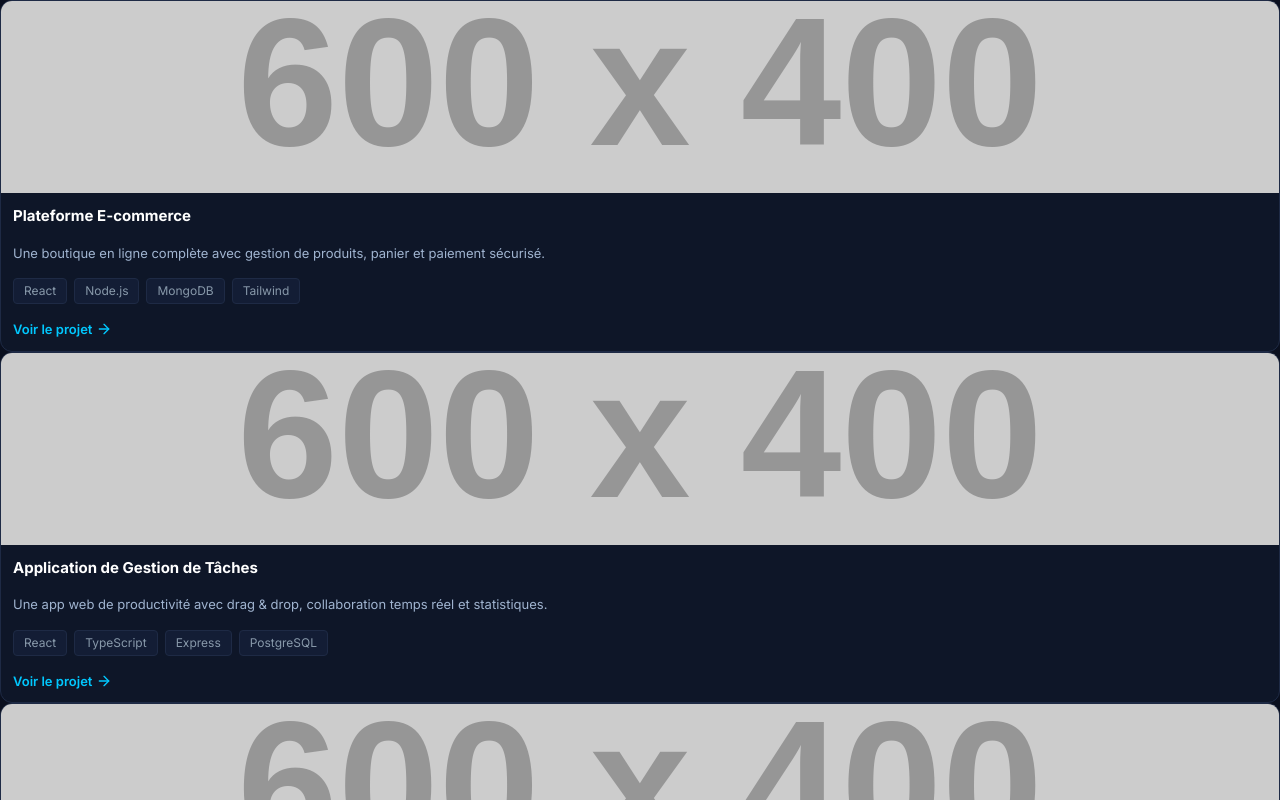
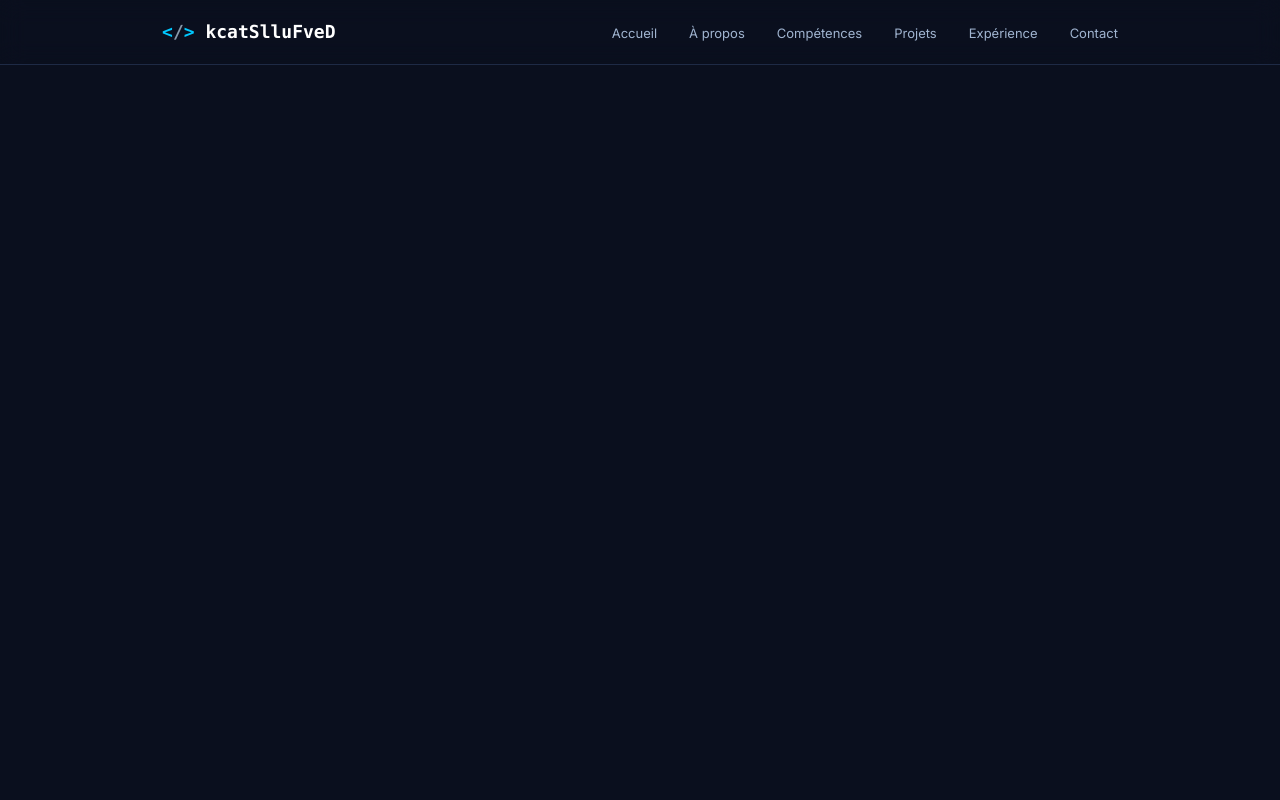
Before and after one commit to andy123-glitch/portefolio, a React (Vite) app: page / in a window 1280 px wide. Shown: the top 800 px of the page. Built offline with nearby package versions, Linux system fonts and the light colour scheme.

Commit message:
feat: Ajoute des type dans les données et Création du header

```diff
--- a/src/datas/experienceData.js
+++ b/src/datas/experienceData.ts
@@ -1,14 +1,13 @@
-
+import { type Experience } from "../types/index";
 // Expériences professionnelles - données pour la section Experience
-export const experiences= [
+export const experiences: Experience[] = [
   {
     id: 1,
     period: "2023 - Présent",
     city: "Paris, France",
     role: "Développeur Fullstack",
     company: "TechCorp",
-    description:
-      "Développement et maintenance d'une plateforme SaaS. Mise en place d'une architecture microservices et optimisation des performances.",
+    description: "Développement et maintenance d'une plateforme SaaS. Mise en place d'une architecture microservices et optimisation des performances.",
     technologies: ["React", "Node.js", "Docker", "PostgreSQL"],
   },
   {
@@ -17,8 +16,7 @@ export const experiences= [
     city: "Lyon, France",
     role: "Développeur Frontend",
     company: "WebAgency",
-    description:
-      "Création d'interfaces utilisateurs modernes et responsives. Intégration de maquettes Figma et collaboration avec l'équipe design.",
+    description: "Création d'interfaces utilisateurs modernes et responsives. Intégration de maquettes Figma et collaboration avec l'équipe design.",
     technologies: ["React", "TypeScript", "Tailwind CSS"],
   },
   {
@@ -27,8 +25,7 @@ export const experiences= [
     city: "Remote",
     role: "Développeur Backend",
     company: "StartupXYZ",
-    description:
-      "Conception d'APIs RESTful et gestion de bases de données. Mise en place de tests automatisés et CI/CD.",
+    description: "Conception d'APIs RESTful et gestion de bases de données. Mise en place de tests automatisés et CI/CD.",
     technologies: ["Node.js", "Express", "MongoDB", "Git"],
   },
 ];
--- a/src/datas/projectsData.js
+++ /dev/null
@@ -1,33 +0,0 @@
-// Projets - données pour la section Projects
-export const projects = [
-  {
-    id: 1,
-    title: "Plateforme E-commerce",
-    description:
-      "Une boutique en ligne complète avec gestion de produits, panier et paiement sécurisé.",
-    technologies: ["React", "Node.js", "MongoDB", "Tailwind"],
-    github: "https://github.com/",
-    live: "https://exemple.com/",
-    image: "https://placehold.co/600x400/0e2628/00c8ff?text=E-commerce",
-  },
-  {
-    id: 2,
-    title: "Application de Gestion de Tâches",
-    description:
-      "Une app web de productivité avec drag & drop, collaboration temps réel et statistiques.",
-    technologies: ["React", "TypeScript", "Express", "PostgreSQL"],
-    github: "https://github.com/",
-    live: "https://exemple.com/",
-    image: "https://placehold.co/600x400/0e2628/00c8ff?text=Task+App",
-  },
-  {
-    id: 3,
-    title: "Site Vitrine Restaurant",
-    description:
-      "Un site responsive avec menu interactif, réservation en ligne et galerie photos.",
-    technologies: ["HTML5", "CSS3", "JavaScript"],
-    github: "https://github.com/",
-    live: "https://exemple.com/",
-    image: "https://placehold.co/600x400/0e1628/00c8ff?text=Restaurant",
-  },
-];
--- /dev/null
+++ b/src/datas/projectsData.ts
@@ -0,0 +1,32 @@
+// Projets - données pour la section Projects
+import { type Project } from "../types/index";
+
+export const projects: Project[] = [
+  {
+    id: 1,
+    title: "Plateforme E-commerce",
+    description: "Une boutique en ligne complète avec gestion de produits, panier et paiement sécurisé.",
+    technologies: ["React", "Node.js", "MongoDB", "Tailwind"],
+    githubUrl: "https://github.com/",
+    liveUrl: "https://exemple.com/",
+    image: "https://placehold.co/600x400/0e2628/00c8ff?text=E-commerce",
+  },
+  {
+    id: 2,
+    title: "Application de Gestion de Tâches",
+    description: "Une app web de productivité avec drag & drop, collaboration temps réel et statistiques.",
+    technologies: ["React", "TypeScript", "Express", "PostgreSQL"],
+    githubUrl: "https://github.com/",
+    liveUrl: "https://exemple.com/",
+    image: "https://placehold.co/600x400/0e2628/00c8ff?text=Task+App",
+  },
+  {
+    id: 3,
+    title: "Site Vitrine Restaurant",
+    description: "Un site responsive avec menu interactif, réservation en ligne et galerie photos.",
+    technologies: ["HTML5", "CSS3", "JavaScript"],
+    githubUrl: "https://github.com/",
+    liveUrl: "https://exemple.com/",
+    image: "https://placehold.co/600x400/0e1628/00c8ff?text=Restaurant",
+  },
+];
--- a/src/datas/skillsData.js
+++ /dev/null
@@ -1,15 +0,0 @@
-// Compétences / technologies
-// L'icône est une URL vers le SVG de simple-icons (CDN)
-export const skills = [
-  { name: "HTML5", icon: "https://cdn.simpleicons.org/html5/E34F26" },
-  { name: "CSS3", icon: "https://cdn.simpleicons.org/css3/1572B6" },
-  { name: "JavaScript", icon: "https://cdn.simpleicons.org/javascript/F7DF1E" },
-  { name: "TypeScript", icon: "https://cdn.simpleicons.org/typescript/3178C6" },
-  { name: "React", icon: "https://cdn.simpleicons.org/react/61DAFB" },
-  { name: "Node.js", icon: "https://cdn.simpleicons.org/nodedotjs/339933" },
-  { name: "Express", icon: "https://cdn.simpleicons.org/express/000000" },
-  { name: "Tailwind CSS", icon: "https://cdn.simpleicons.org/tailwindcss/06B6D4" },
-  { name: "MongoDB", icon: "https://cdn.simpleicons.org/mongodb/47A248" },
-  { name: "Git", icon: "https://cdn.simpleicons.org/git/F05032" },
-  { name: "Docker", icon: "https://cdn.simpleicons.org/docker/2496ED" },
-];
--- /dev/null
+++ b/src/datas/skillsData.ts
@@ -0,0 +1,17 @@
+// Compétences / technologies
+// L'icône est une URL vers le SVG de simple-icons (CDN)
+import { type Skill } from "../types/index";
+
+export const skills: Skill[] = [
+  { name: "HTML5", color: "E34F26" },
+  { name: "CSS3", color: "1572B6" },
+  { name: "JavaScript", color: "F7DF1E" },
+  { name: "TypeScript", color: "3178C6" },
+  { name: "React", color: "41DAFB" },
+  { name: "Node.js", color: "h339933" },
+  { name: "Express", color: "000000" },
+  { name: "Tailwind CSS", color: "06B6D4" },
+  { name: "MongoDB", color: "47A248" },
+  { name: "Git", color: "F05032" },
+  { name: "Docker", color: "2496ED" },
+];
--- /dev/null
+++ b/src/layouts/Header.tsx
@@ -0,0 +1,36 @@
+import React, { useRef } from "react";
+import { navLinks } from "../datas/navData.ts";
+export default function Header() {
+  const linkRef = useRef(null);
+
+  const handleUnderline = (e: React.MouseEvent<HTMLAnchorElement, MouseEvent>) => {
+    e.currentTarget != document.querySelector("a#nav-links.underline") ? document.querySelector("a#nav-links.underline")?.classList.remove("underline") : null;
+    e.currentTarget.classList.toggle("underline");
+  };
+  return (
+    <header className="fixed top-0 left-0 right-0 backdrop-blur-md z-50 border-b border-border">
+      <nav className="flex justify-around mx-auto max-w-7xl h-16 items-center px-6 not-md:px-0 not-sm:flex-col">
+        {/* Logo */}
+        <a href="#accueil" className="font-mono text-lg not-md:text-base font-bold text-foreground">
+          <span className="text-primary">{"<"}</span>
+          <span className="text-muted-foreground">{"/"}</span>
+          <span className="text-primary">{">"}</span> kcatSlluFveD
+        </a>
+        {/* Liens - desktop */}
+        <ul ref={linkRef} className="flex items-center md:gap-8 gap-3">
+          {navLinks.map((link: { label: string; href: string }) => (
+            <li key={link.href}>
+              <a
+                id="nav-links"
+                href={link.href}
+                className="md:text-sm text-secondary-foreground hover:text-primary transition-colors underline-offset-1 text-xs "
+                onClick={(e) => handleUnderline(e)}>
+                {link.label}
+              </a>
+            </li>
+          ))}
+        </ul>
+      </nav>
+    </header>
+  );
+}
--- a/src/main.tsx
+++ b/src/main.tsx
@@ -1,17 +1,12 @@
 import { StrictMode } from "react";
 import { createRoot } from "react-dom/client";
 import "./index.css";
-import Button from "./components/Button";
-import Badge from "./components/Badge";
-import ExperienceCard from "./components/ExperienceCard";
-import { experiences } from "./datas/experienceData.js";
-import { projects } from "./datas/projectsData.js";
-import ProjectCard from "./components/ProjectCard";
+import Navbar from "./layouts/Header";
 
 createRoot(document.getElementById("root")!).render(
   <StrictMode>
-    {projects.map((project, index) => (
-      <ProjectCard key={index} project={project} />
-    ))}
+   <header>
+    <Navbar/>
+   </header>
   </StrictMode>,
 );
--- a/src/types/index.ts
+++ b/src/types/index.ts
@@ -1,7 +1,7 @@
 export interface Skill {
   name: string;
-  icon: string; // Nom de l'icône Lucide ou chemin SVG
-  category: "frontend" | "backend" | "outil"; // Optionnel, pour filtrer
+  color : string;
+  category?: "frontend" | "backend" | "outil"; // Optionnel, pour filtrer
 }
 
 export interface Project {
```
Also changed, not shown: src/datas/navData.ts (renamed from src/datas/navData.js), src/datas/socialsData.ts (renamed from src/datas/socialsData.js).
